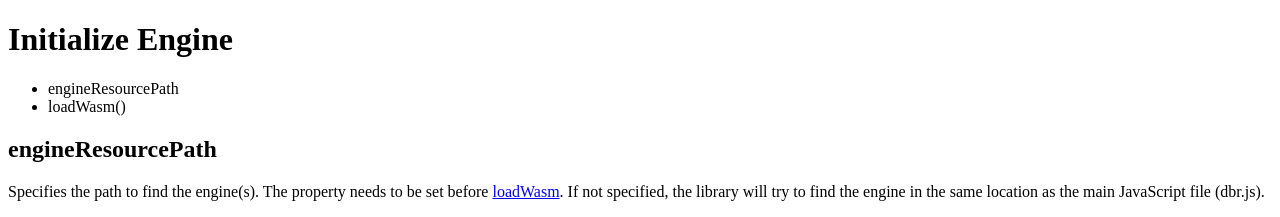
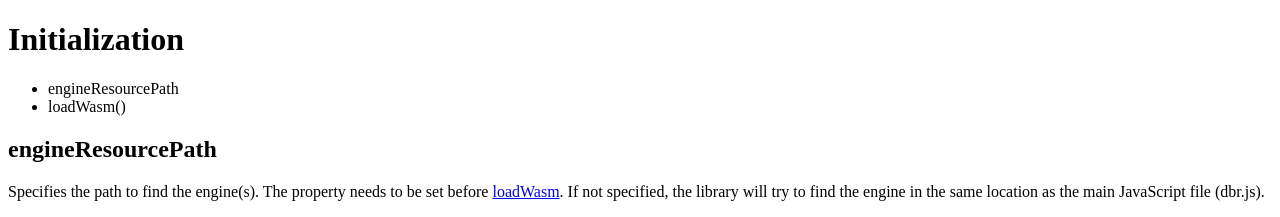
Before and after one commit to dynamsoft-docs/code-parser-docs, a Jekyll site: the page built from development/javascript/api-reference/InitializeEngine.md, in a window 1280 px wide. Shown: the part 583-800 px from the top of the page. Built offline with Jekyll 4.4.1, drawn with Linux system fonts in a browser that asks for light colours.

Commit message:
reviewed 9

```diff
--- a/development/javascript/api-reference/InitializeEngine.md
+++ b/development/javascript/api-reference/InitializeEngine.md
@@ -9,11 +9,10 @@ noTitleIndex: true
 breadcrumbText: Initialize Engine
 ---
 
-# Initialize Engine
+# Initialization
 
 * engineResourcePath
 * loadWasm()
-
 
 ## engineResourcePath
 
```
Also changed, not shown: development/javascript/api-reference/CodeParser.md (+6 -1 lines), development/javascript/api-reference/LicenseControl.md (+1 -1 lines), development/javascript/api-reference/index.md (+4 -0 lines).
